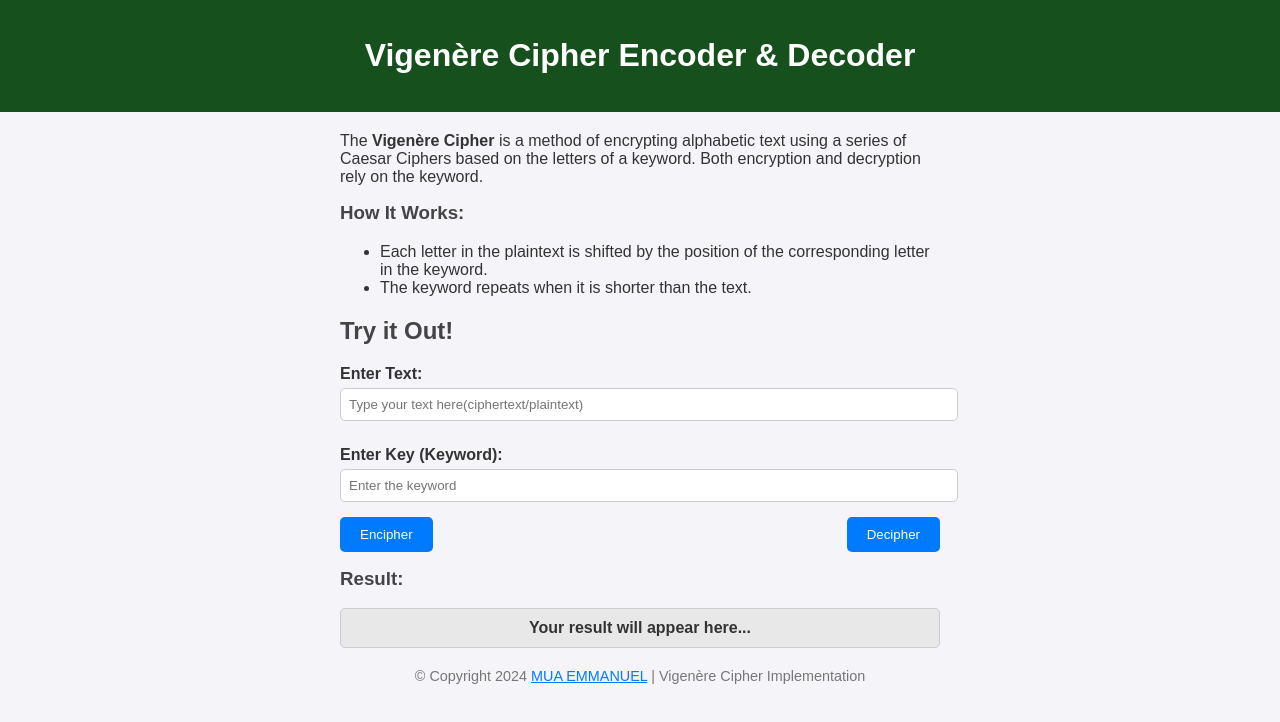
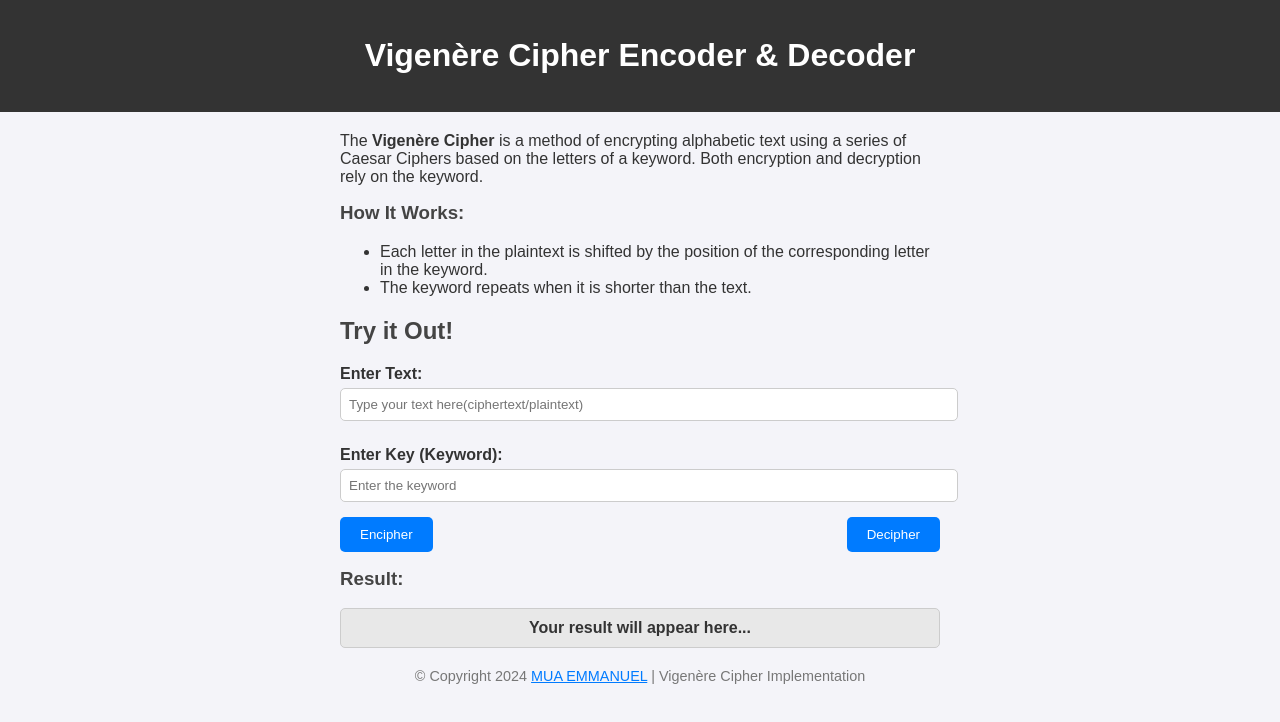
Before and after one commit to mua2022/VigenreCipherDecipherTool-, a plain HTML site: page index.html in a window 1280 px wide. Drawn offline with Linux system fonts and the light colour scheme.

Commit message:
ui looks splendid

```diff
--- a/style.css
+++ b/style.css
@@ -7,7 +7,7 @@ body {
 }
 
 header {
-    background: #15501d;
+    background: #333;
     color: #fff;
     padding: 1rem;
     text-align: center;
```
